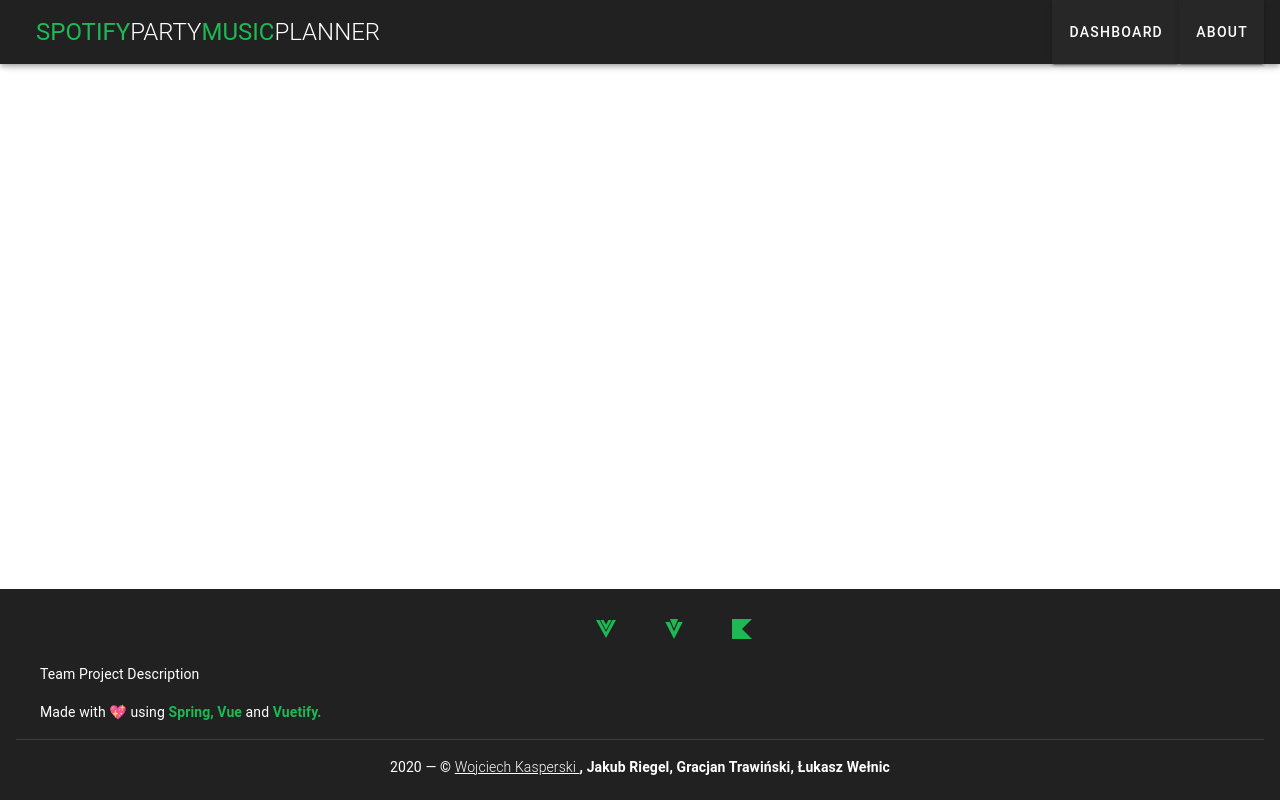
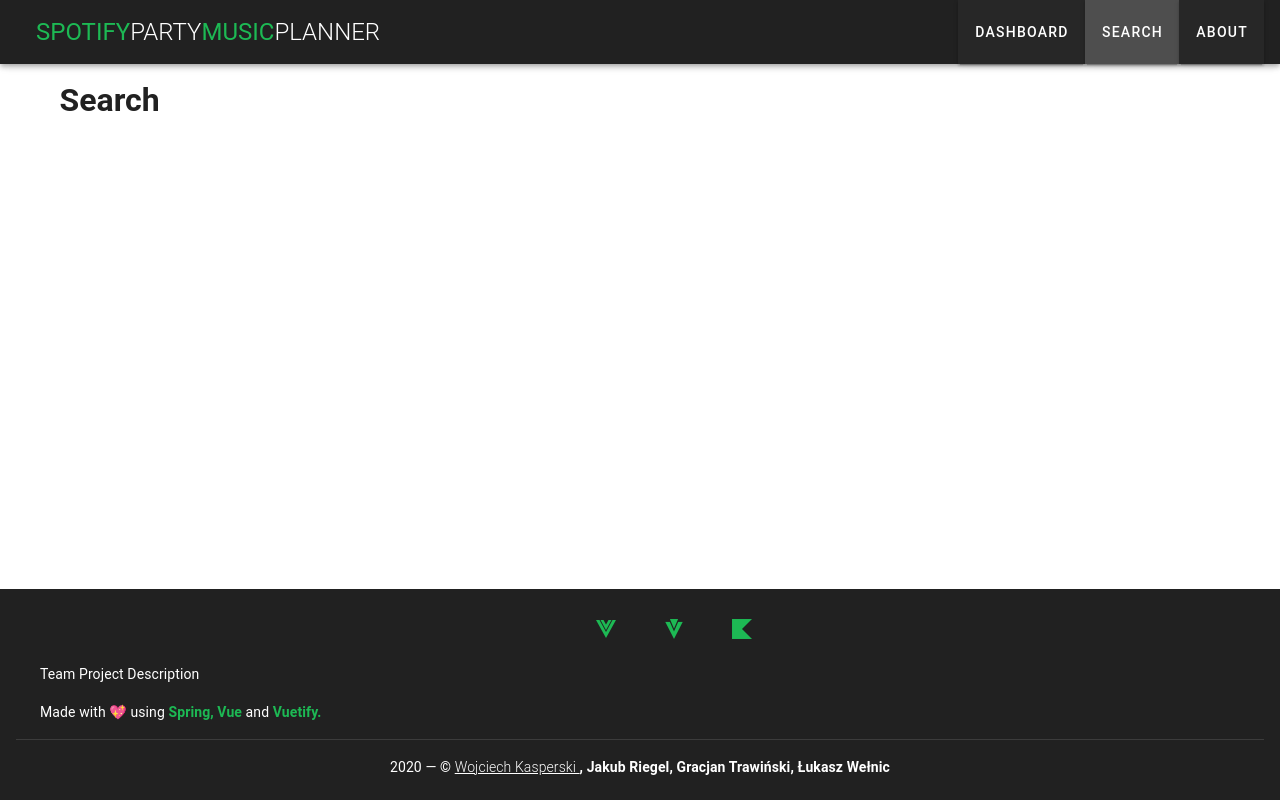
Before and after one commit to SuddenlyPineapple/spotify-music-party-planner-frontend, a Vue app: page /search in a window 1280 px wide. Built offline with nearby package versions, Linux system fonts and the light colour scheme; a small style sheet from the web is missing.

Commit message:
UserStory2 - Fix constant autorization problem

```diff
--- a/src/helpers/authorization.js
+++ b/src/helpers/authorization.js
@@ -10,13 +10,11 @@ export const checkAutorization = () => {
   }
 
   const error = /error=/.exec(window.location.hash);
-
   if (error) {
     errorValue = "Error signing in. Please try again later.";
   }
 
   const match = /access_token=([^&]*)/.exec(window.location.hash);
-
   if (match) {
     const accessToken = decodeURIComponent(match[1].replace(/\+g/, " "));
 
@@ -28,12 +26,12 @@ export const checkAutorization = () => {
       document.title,
       window.location.pathname + window.location.search
     );
+  }
 
-    return {
-      token: tokenValue,
-      error: errorValue
-    };
-  }
+  return {
+    token: tokenValue,
+    error: errorValue
+  };
 };
 
 export const redirectSpotifyAuth = () => {
--- a/src/router/index.js
+++ b/src/router/index.js
@@ -9,6 +9,11 @@ const routes = [
     path: "/",
     name: "Dashboard",
     component: Dashboard
+  },
+  {
+    path: "/search",
+    name: "Search",
+    component: () => import("../views/Search.vue")
   },
   {
     path: "/about",
--- a/src/store/index.js
+++ b/src/store/index.js
@@ -10,6 +10,10 @@ export default new Vuex.Store({
       {
         text: "Dashboard",
         to: "/"
+      },
+      {
+        text: "Search",
+        to: "/search"
       },
       {
         text: "About",
--- a/src/views/Dashboard.vue
+++ b/src/views/Dashboard.vue
@@ -28,14 +28,11 @@ export default {
     LogonButton
   },
   data: () => ({
-    auth: {
-      error: "",
-      token: null
-    },
     authHandler: redirectSpotifyAuth
   }),
-  created() {
-    this.auth = checkAutorization();
-  }
+  computed: {
+    auth: () => checkAutorization()
+  },
+  created() {}
 };
 </script>
--- /dev/null
+++ b/src/views/Search.vue
@@ -0,0 +1,20 @@
+<template>
+  <v-container>
+    <v-row>
+      <v-col cols="12">
+        <Header text="Search" />
+      </v-col>
+    </v-row>
+  </v-container>
+</template>
+
+<script>
+import Header from "../components/Header";
+
+export default {
+  name: "Search",
+  components: {
+    Header
+  }
+};
+</script>
```
